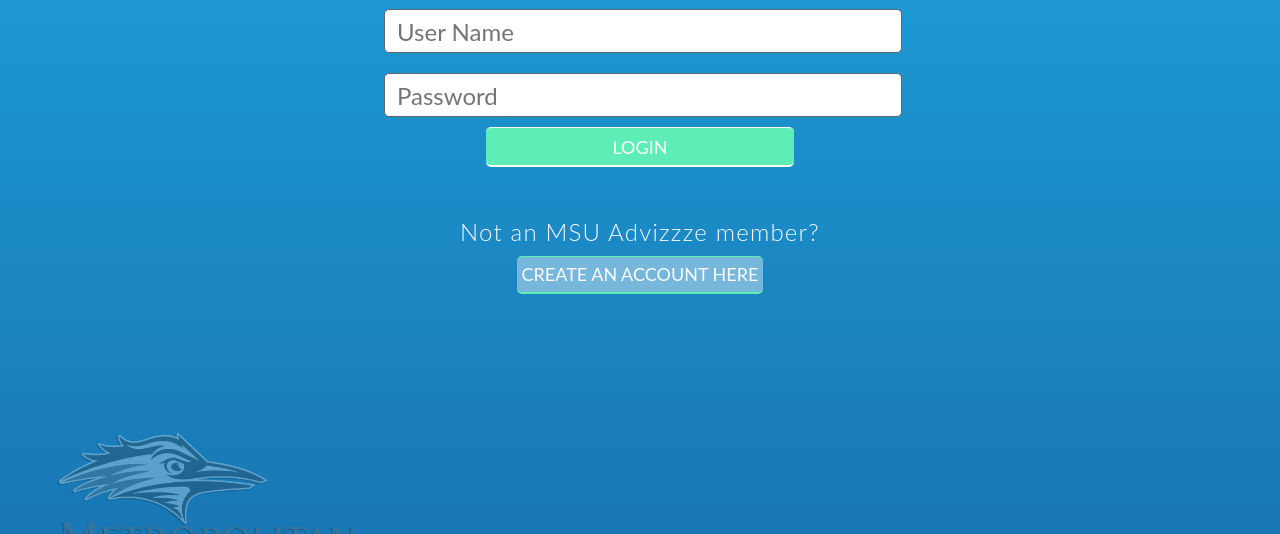
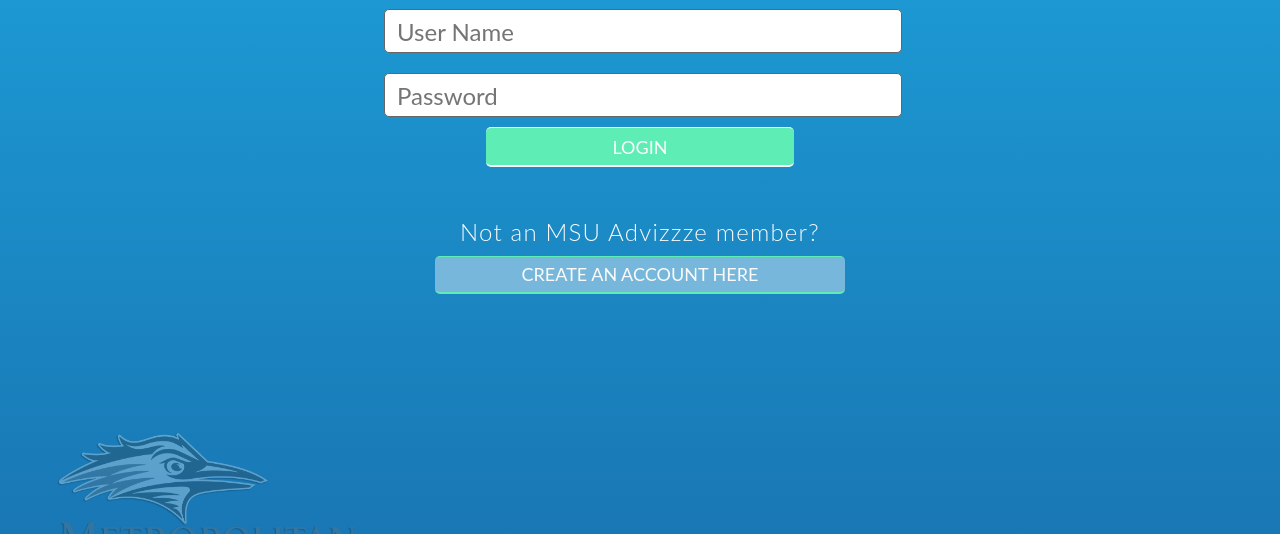
Before and after one commit to the-nerdery-dot-info/CIS_4050, a PHP site: page /login.html in a window 1280 px wide. Shown: the part 150-684 px from the top of the page. Run offline with PHP 8.4, Linux system fonts and the light colour scheme; some libraries are stand-ins or nearby versions.

Commit message:
Small fix

```diff
--- a/layout.css
+++ b/layout.css
@@ -55,6 +55,9 @@ input{
     font-size: 24px;
     text-indent: 10px;
 }
+input:hover{
+    border: 1px solid #5eedb5;
+}
 button{
     width: 60%;
     margin: 0 20%;
@@ -71,9 +74,10 @@ button{
 
 }
 #anchor_wrap{
-    width: 60%;
-    margin: 10px 20%;
+    width: 100%;
+    margin: 10px 0;
     padding: 0;
+
 }
 a{
     display: block;
```
Also changed, not shown: 1 other file.
